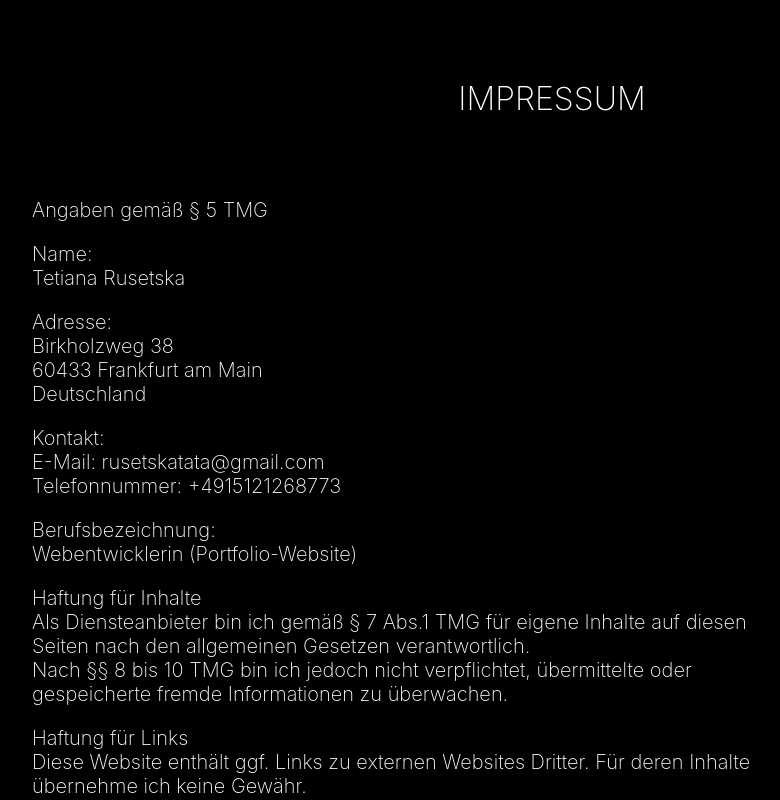
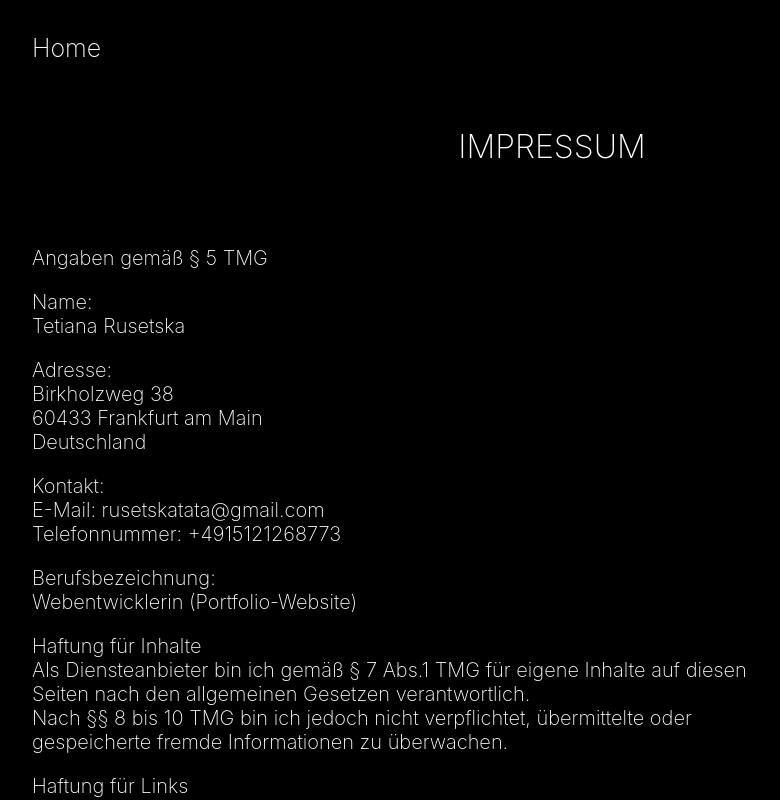
Before and after one commit to tetianarusetska/react-portfolio, a React (Vite) app: page /impressum in a window 1280 px wide. Shown: the top 800 px of the page, without its empty margins (88-868 px from the left). Built offline with nearby package versions, Linux system fonts and the light colour scheme.

Commit message:
fix navigation

```diff
--- a/src/pages/footerPages/contact.jsx
+++ b/src/pages/footerPages/contact.jsx
@@ -1,5 +1,6 @@
 export default function Contact() {
     return <div className="contact">
+        <a href="/" className="inline-block mt-[30px] mx-[260px] text-[25px] font-extralight">Home</a>
         <p className="text-center leading-[1.2em] font-[Montserrat, sans-serif] text-[32px] font-extralight mt-[80px]">KONTAKT</p>
         <div className="my-[10px] mx-[260px] flex flex-col gap-[20px] w-[830px] leading-[1.2em] font-[Montserrat, sans-serif] text-[20px] font-extralight mt-[80px]">
             <p>Wenn Sie Interesse an einer Zusammenarbeit haben oder Fragen zu meinen Projekten, schreiben Sie mir gerne:</p>
--- a/src/pages/footerPages/datenschutz.jsx
+++ b/src/pages/footerPages/datenschutz.jsx
@@ -1,5 +1,6 @@
 export default function Datenschutz() {
     return <div className="datenschutz">
+        <a href="/" className="inline-block mt-[30px] mx-[120px] text-[25px] font-extralight">Home</a>
         <p className="text-center leading-[1.2em] font-[Montserrat, sans-serif] text-[32px] font-extralight mt-[80px]">DATENSCHUTZERKLÄRUNG</p>
         <div className="my-[20px] mx-[120px] flex flex-col gap-[20px] w-[797px] leading-[1.2em] font-[Montserrat, sans-serif] text-[20px] font-extralight mt-[80px]">
             <p>1. Datenschutz auf einen Blick</p>
--- a/src/pages/footerPages/impressum.jsx
+++ b/src/pages/footerPages/impressum.jsx
@@ -1,7 +1,8 @@
 export default function Impressum() {
     return <div className="impressum">
-        <p className="text-center leading-[1.2em] font-[Montserrat, sans-serif] text-[32px] font-extralight mt-[80px]">IMPRESSUM</p>
-        <div className="my-[20px] mx-[120px] flex flex-col gap-[20px] w-[776px] leading-[1.2em] font-[Montserrat, sans-serif] text-[20px] font-extralight mt-[80px]">
+        <a href="/" className="inline-block mt-[30px] mx-[120px] text-[25px] font-extralight">Home</a>
+        <p className="text-center leading-[1.2em] font-[Montserrat, sans-serif] text-[32px] font-extralight mt-[60px]">IMPRESSUM</p>
+        <div className="my-[80px] mx-[120px] flex flex-col gap-[20px] w-[776px] leading-[1.2em] font-[Montserrat, sans-serif] text-[20px] font-extralight">
             <p>Angaben gemäß § 5 TMG</p>
             <p>Name:<br></br>Tetiana Rusetska</p>
             <p>Adresse:<br></br>Birkholzweg 38<br></br>60433 Frankfurt am Main<br></br>Deutschland</p>
```
